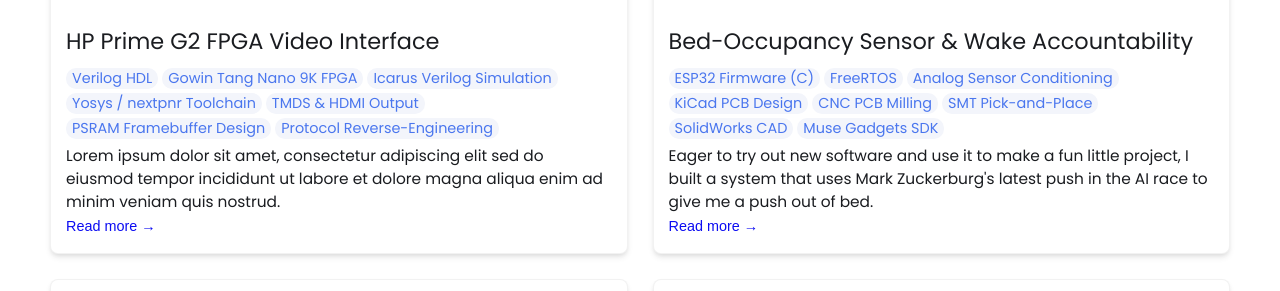
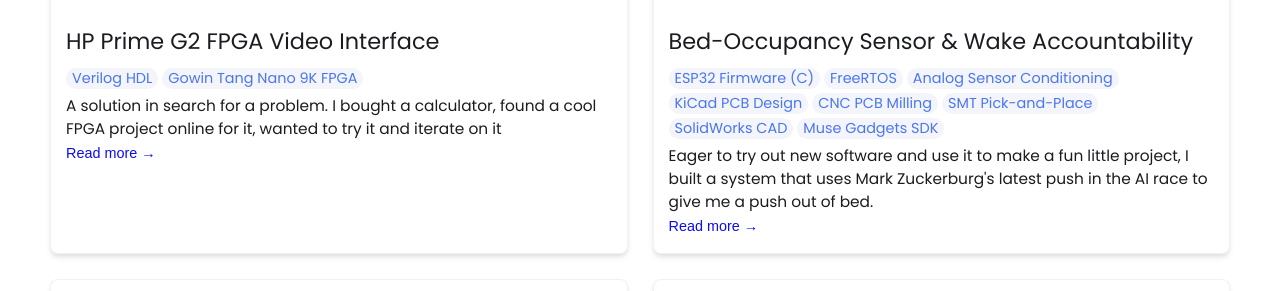
Before and after one commit to OmegaDraquex/OmegaDraquex.github.io, a Jekyll site: the page built from index.html, in a window 1280 px wide and 900 px high, scrolled down 1072 px, cut to the strip 192-483 px from the top of the window. Built offline with Jekyll 4.4.1, drawn with Linux system fonts in a browser that asks for light colours.

Commit message:
Revise project description and add personal narrative
Updated project description and added personal insights about the HP Prime G2 FPGA project.

```diff
--- a/_projects/hp-prime-fpga-rig/index.md
+++ b/_projects/hp-prime-fpga-rig/index.md
@@ -1,17 +1,12 @@
 ---
 layout: post
 title: HP Prime G2 FPGA Video Interface
-description: Lorem ipsum dolor sit amet, consectetur adipiscing elit sed do eiusmod tempor incididunt ut labore et dolore magna aliqua enim ad minim veniam quis nostrud.
+description: A solution in search for a problem. I bought a calculator, found a cool FPGA project online for it, wanted to try it and iterate on it
 card_image: /assets/Tang9knocalculatorhdmidemo.jpg
 order: 1
 skills:
   - Verilog HDL
   - Gowin Tang Nano 9K FPGA
-  - Icarus Verilog Simulation
-  - Yosys / nextpnr Toolchain
-  - TMDS & HDMI Output
-  - PSRAM Framebuffer Design
-  - Protocol Reverse-Engineering
 ---
 
 <!-- DETAILS FROM ANTHONY (Oct 2026, in progress):
@@ -35,26 +30,33 @@ skills:
 - Is the repo public? Link it.
 - 60-90s demo video: calculator screen appearing on the monitor via your pipeline -->
 
-## Description
-
-Lorem ipsum dolor sit amet, consectetur adipiscing elit, sed do eiusmod tempor incididunt ut labore et dolore magna aliqua. Ut enim ad minim veniam, quis nostrud exercitation ullamco laboris nisi ut aliquip ex ea commodo consequat duis aute irure dolor in reprehenderit.
-
 ## Photos
 
 <!-- No additional photos yet — the highlight image at the top of the page is the only one so far. To add more: copy a caption + image-gallery block from another project page and swap in your "/assets/filename". -->
 
 ## Write-up
-
-Lorem ipsum dolor sit amet, consectetur adipiscing elit, sed do eiusmod tempor incididunt ut labore et dolore magna aliqua. Ut enim ad minim veniam, quis nostrud exercitation ullamco laboris nisi ut aliquip ex ea commodo consequat.
-
-Duis aute irure dolor in reprehenderit in voluptate velit esse cillum dolore eu fugiat nulla pariatur. Excepteur sint occaecat cupidatat non proident, sunt in culpa qui officia deserunt mollit anim id est laborum.
-
-Sed ut perspiciatis unde omnis iste natus error sit voluptatem accusantium doloremque laudantium, totam rem aperiam, eaque ipsa quae ab illo inventore veritatis et quasi architecto beatae vitae dicta sunt explicabo.
-
-Nemo enim ipsam voluptatem quia voluptas sit aspernatur aut odit aut fugit, sed quia consequuntur magni dolores eos qui ratione voluptatem sequi nesciunt, neque porro quisquam est, qui dolorem ipsum quia dolor sit amet, consectetur adipisci velit.
-
-At vero eos et accusamus et iusto odio dignissimos ducimus qui blanditiis praesentium voluptatum deleniti atque corrupti quos dolores et quas molestias excepturi sint occaecati cupiditate non provident.
-
+{% include image-gallery.html images="/assets/hp1.jpg" height="350" %}
+  I bought a HP Prime G2 calculator because I saw that it could do a particular kind of integration that none of my other calculators could do. I had fun playing with it and I wanted to learn more. While I was at the airport waiting to board a plane to visit my partner, I came across a [very cool write up](https://davidigreen.com/blog/reverse-engineering-the-hp-prime-lcd-and-replacing-it-with-an-ips-panel)
+ by David, an engineer who reverse engineered the LCD on the screen. He made his project available on GitHub and his write up on his site is beautiful. I suggest you read it. I've always thought FPGAs were cool but I would not have classwork with one until next semester, so I kept this in the back of my mind.
+{% include image-gallery.html images="/assets/hp2.jpg" height="350" %}
+   I didn't think much of it until a few days later. My partner, an MIT Undergrad, whom I was visiting recieved an incredible summer internship offer in Cambridge. I am so proud of her. She is so incredible. She inspires me to work hard everyday. It was already my goal to get an internship this summer and this made me really invested in getting one in Massachusetts, so we could have a really awesome summer together. I decided that before I apply, I wanted to get one more targeted project under my belt. I decided to try to replicate and iterate on the calculator project I heard about prior.
+{% include image-gallery.html images="/assets/hp3.jpg" height="350" %}
+   I ordered a Tang Nano 9K. The author used a 20K and maybe I should have gone with that, but I figured that I could probably get past the restrictions that this device has. I started with running some demo HDMI code from online for the 9K to test if my board worked. The test pattern displayed on the screen once I ruled out a faulty HDMI cable. Next, I did an exercise where I tried to recreate one of the .v modules from scratch. I did this as a challenge to get more familiar with Verilog. This is really the only code I contributed. I had an llm tell me kinda how it worked if it was written in C, and told me the syntax of Verilog. Through a few iterations, I rewrote the module. It passed the python script that tested the module. I'll admit, most of the Verilog in this project has been a product of David's work and Gemini 4 Argon. I just wanted to get a taste of Verilog, knowing that I would be taking the Verilog class next semester and wanting to get the project done in a reasonable amount of time.
+{% include image-gallery.html images="/assets/hp4.jpg" height="350" %}
+   Once it wrote something that might have worked on my 9K and passed the test cases, I got to soldering. I used 30AWG wire from the ECE Makerspace, and embarked on one of the most tedious and underprepared processes I have ever embarked on. I had 13 wires to solder on the very tiny connector pins on my calculator. I only had a slightly more narrow conical soldering iron tip head than what is stock, thick .8mm solder wire, and no experience with desoldering or wicking. It went about as well as you could expect.
+{% include image-gallery.html images="/assets/hp5.jpg" height="350" %}
+   I used my microscope to actually see where I was working. This was so challenging, My hands needed to be steady, the pins had to be very saturated with flux, the wires had to be tinned since my solder was too thick, but not too tinned because that would bridge pins. I soldered about 5 pins after a few hours of attempts and them falling off dozens of times. I decided (foolishly) to hot glue them in place so they would not be disturbed by me working on the other 8. This decision cost me so much time and effort. The hot glue created a residue everywhere. It made it impossible to keep working. Once I found this out, I carefuly removed the hot glue blob, which expectedly removed all the wires I soldered on. I cleaned the board with IPA and a soft bristled tooth brush. I noticed under the microscope that a few pins were bridged with solder. I tried for two hours to remove the solder with a wick and a lot of flux. I removed most of it, but most is infinitely insufficient. I developed a headache and went to bed.
+{% include image-gallery.html images="/assets/hp6.jpg" height="350" %}
+   The next day, during breakfast, I watched a few [videos](https://youtu.be/0qcBN-knx7s?si=CusQIApNLXYj4-N6) on YouTube about desoldering small SMD pins. I went back to the workbench and tried again. I switched to a larger iron tip because that was what others online were doing. It was a long process that took multiple runs, but the continuous progress I was making helped keep my spirits up. I also used a sewing needle to rip off a very very small solder wick fiber that was bridging two pins. It barely showed up on the screen.
+{% include image-gallery.html images="/assets/hp7.jpg" height="350" %}
+   I was back to soldering pins on. My technique I ended up using is as follows: I used tweezers to hold the wire, about 5 mm away from the end. This made holding the wire steady easier and I burned my hands less. I tinned the tip of the wire with a minimal amount of solder. I cleaned the tip thoroughly, tinned it, and wiped it again in a brass sponge. For every pin I attempted, I put a blob of flux paste. This helped keep the wire from moving, like a temporary glue. I did have to redo wires that came undone a few times, but eventually, I successfully got a connection from the pins of the calculator to the FPGA.
+{% include image-gallery.html images="/assets/hp8.jpg" height="350" %}
+   The screen was blank. This is to be expected. I did a few troubleshooting steps to test if it was my solder job, but those came out clear. It was the Verilog that Argon made. I had it do a few rounds of troubleshooting and eventually, it had an output that displayed . . . something to the screen. It was a repeating pattern of small vertical bars on the left edge of the screen. What was promising is that if I navigated the calculator to a more colorful screen, these bars became more colorful. It was getting late, and I maxed out my Gemini Pro family plan 5 HR utilization, so I went to bed.
+{% include image-gallery.html images="/assets/hp9.jpg" height="350" %}
+   I had Gemini do more troubleshooting and for the most part it was nothing. It seemed like progress was going backwards. It was changing things to do with clocks and timing and memory and such. Things I don't really understand in Verilog just yet.
+{% include image-gallery.html images="/assets/hp10.jpg" height="350" %}
+   I was working on this write up when I noticed that the wall opposite of me was glowing white. My monitor was outputting something. I was so shocked. This garbled, repeated mess of pixels was the second most exciting thing I have seen during this project, behind actually getting the soldering done. My break is coming to an end, so the second half of my project, connecting this video output to a display capture and being able to use an LLM to control the calculator for demo and tutorial purposes, will come later.
+{% include image-gallery.html images="/assets/hp11.jpg" height="350" %}
 ## Demo video
 
 <!-- TODO: {% include youtube-video.html id="VIDEO_ID_HERE" autoplay="false" %} -->
```
